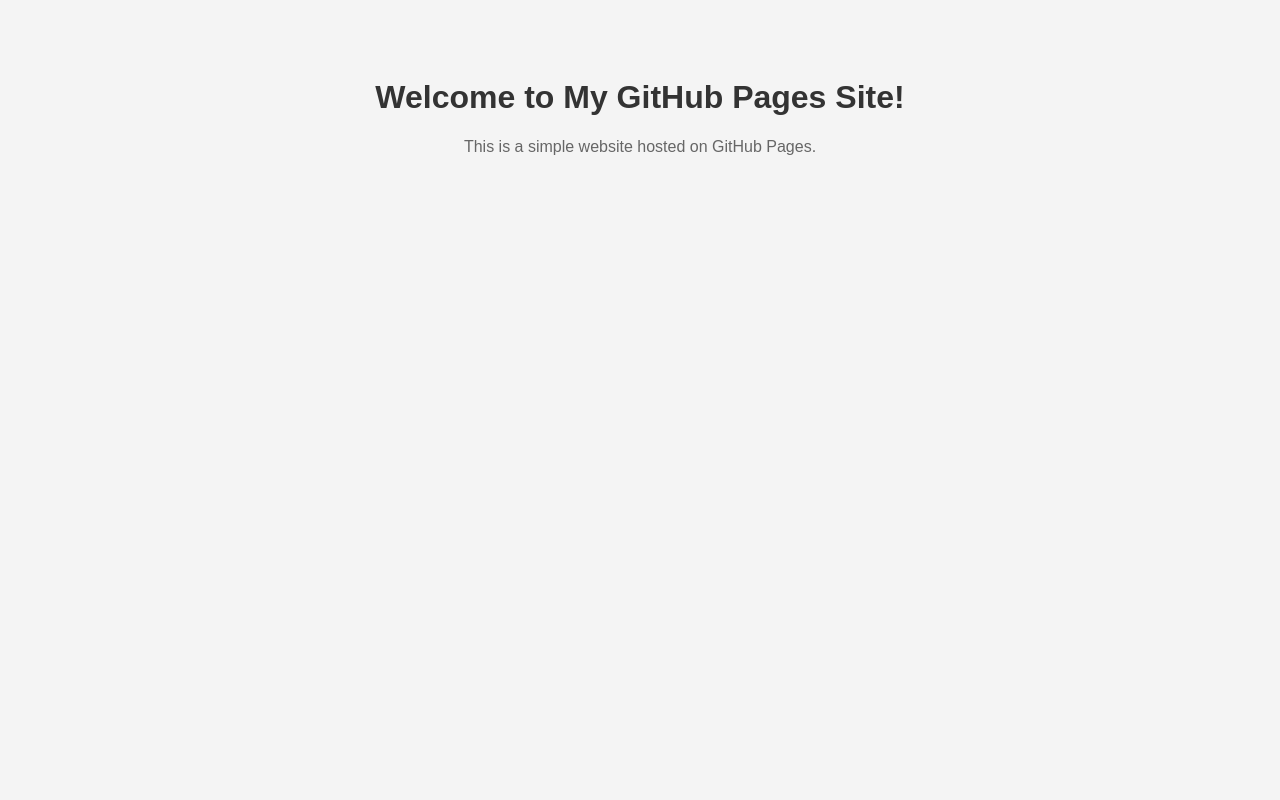
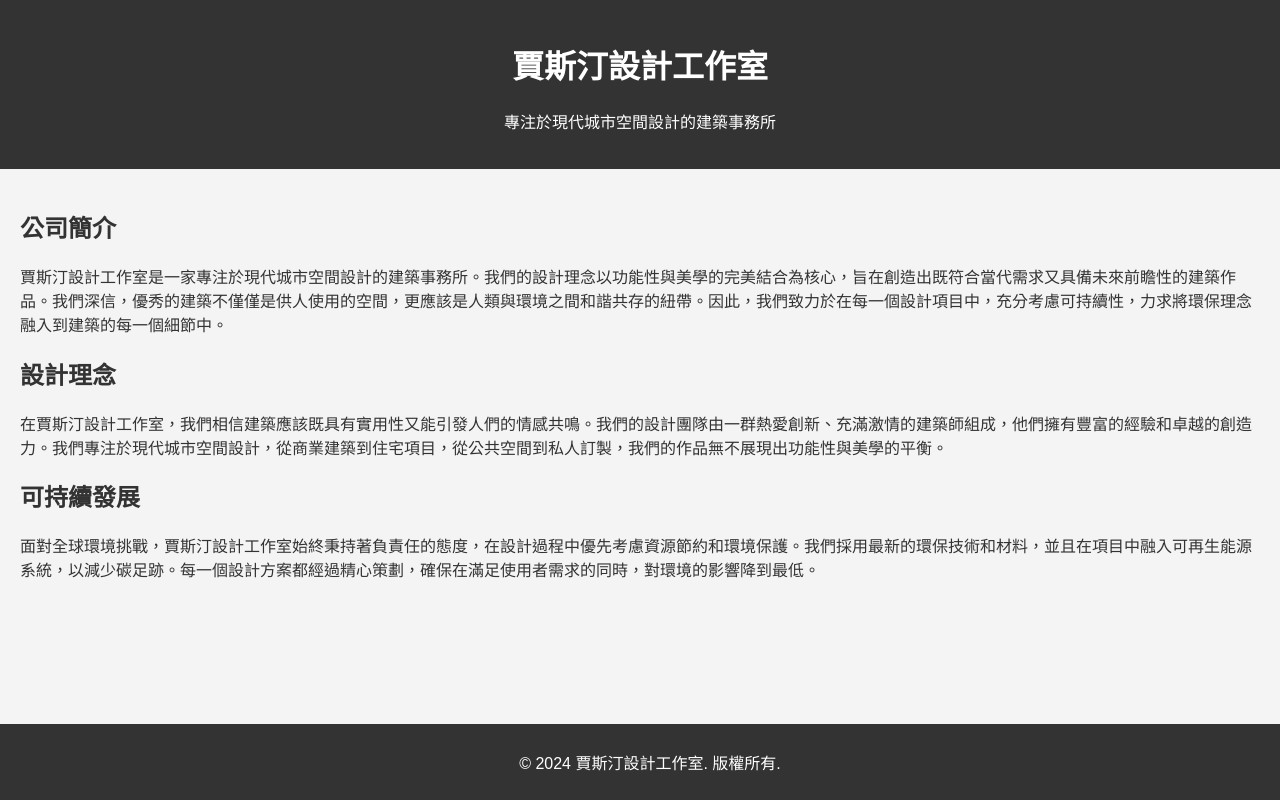
Before and after one commit to NCHUEEmonkey/hello, a plain HTML site: page index.html in a window 1280 px wide. Drawn offline with Linux system fonts and the light colour scheme.

Commit message:
Update index.html

```diff
--- a/index.html
+++ b/index.html
@@ -1,26 +1,58 @@
 <!DOCTYPE html>
-<html lang="en">
+<html lang="zh-Hant">
 <head>
     <meta charset="UTF-8">
     <meta name="viewport" content="width=device-width, initial-scale=1.0">
-    <title>My GitHub Pages Site</title>
+    <title>賈斯汀設計工作室</title>
     <style>
         body {
             font-family: Arial, sans-serif;
+            margin: 0;
+            padding: 0;
             background-color: #f4f4f4;
-            text-align: center;
-            padding: 50px;
-        }
-        h1 {
             color: #333;
         }
-        p {
-            color: #666;
+        header {
+            background-color: #333;
+            color: #fff;
+            padding: 20px;
+            text-align: center;
+        }
+        section {
+            padding: 20px;
+        }
+        footer {
+            background-color: #333;
+            color: #fff;
+            text-align: center;
+            padding: 10px;
+            position: fixed;
+            bottom: 0;
+            width: 100%;
         }
     </style>
 </head>
 <body>
-    <h1>Welcome to My GitHub Pages Site!</h1>
-    <p>This is a simple website hosted on GitHub Pages.</p>
+
+<header>
+    <h1>賈斯汀設計工作室</h1>
+    <p>專注於現代城市空間設計的建築事務所</p>
+</header>
+
+<section>
+    <h2>公司簡介</h2>
+    <p>賈斯汀設計工作室是一家專注於現代城市空間設計的建築事務所。我們的設計理念以功能性與美學的完美結合為核心，旨在創造出既符合當代需求又具備未來前瞻性的建築作品。我們深信，優秀的建築不僅僅是供人使用的空間，更應該是人類與環境之間和諧共存的紐帶。因此，我們致力於在每一個設計項目中，充分考慮可持續性，力求將環保理念融入到建築的每一個細節中。</p>
+
+    <h2>設計理念</h2>
+    <p>在賈斯汀設計工作室，我們相信建築應該既具有實用性又能引發人們的情感共鳴。我們的設計團隊由一群熱愛創新、充滿激情的建築師組成，他們擁有豐富的經驗和卓越的創造力。我們專注於現代城市空間設計，從商業建築到住宅項目，從公共空間到私人訂製，我們的作品無不展現出功能性與美學的平衡。</p>
+
+    <h2>可持續發展</h2>
+    <p>面對全球環境挑戰，賈斯汀設計工作室始終秉持著負責任的態度，在設計過程中優先考慮資源節約和環境保護。我們採用最新的環保技術和材料，並且在項目中融入可再生能源系統，以減少碳足跡。每一個設計方案都經過精心策劃，確保在滿足使用者需求的同時，對環境的影響降到最低。</p>
+</section>
+
+<footer>
+    <p>&copy; 2024 賈斯汀設計工作室. 版權所有.</p>
+</footer>
+
 </body>
 </html>
```
